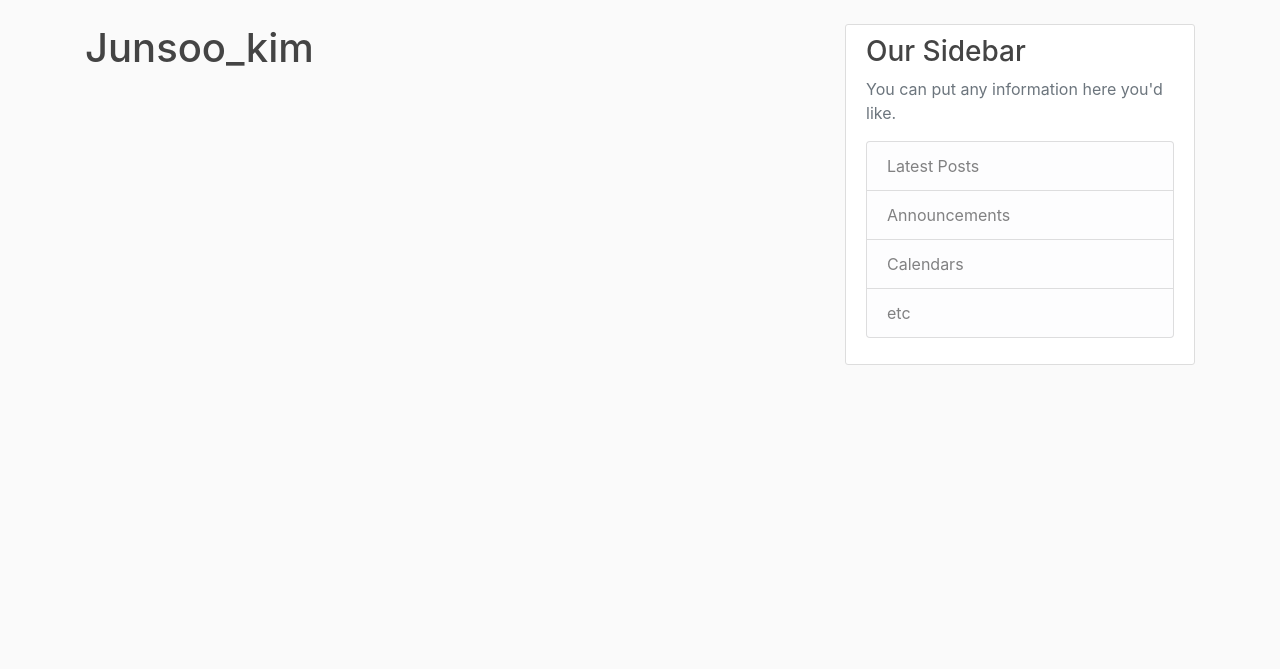
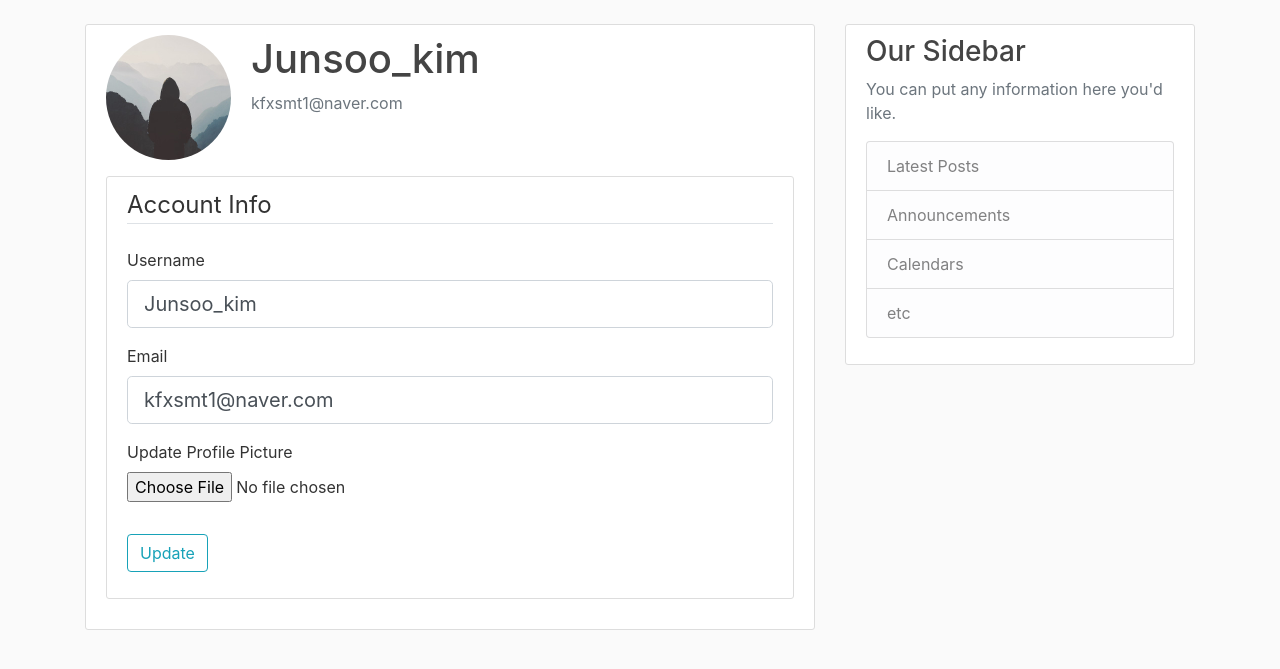
Before and after one commit to Junsoo-cloud/MyBlog, a Flask app: page /account in a window 1280 px wide. Shown: the part 56-725 px from the top of the page. Run offline with Flask 3, Linux system fonts and the light colour scheme; a user stored in the database is signed in; some libraries are stand-ins or nearby versions.

Commit message:
"Flaskblog"
"Flaskblog"

```diff
--- a/flaskblog/forms.py
+++ b/flaskblog/forms.py
@@ -1,8 +1,10 @@
 from flask_wtf import FlaskForm
+from flask_wtf.file import FileField, FileAllowed
 from wtforms import StringField, PasswordField, SubmitField, BooleanField
 from wtforms import validators
 from wtforms.validators import DataRequired, Length, Email, EqualTo, ValidationError
 from flaskblog.models import User
+from flask_login import current_user
 
 
 class RegistrationForm(FlaskForm):
@@ -35,3 +37,25 @@ class LoginForm(FlaskForm):
   password = PasswordField('Password', validators=[DataRequired()])
   remember = BooleanField('Remember Me')
   submit = SubmitField('Login')
+
+
+class UpdateAccountForm(FlaskForm):
+  username = StringField('Username',
+                         validators=[DataRequired(),
+                                     Length(min=2, max=20)])
+  email = StringField('Email', validators=[DataRequired(), Email()])
+  picture = FileField('Update Profile Picture',
+                      validators=[FileAllowed(['jpg', 'png'])])
+  submit = SubmitField('Update')
+
+  def validate_username(self, username):
+    if username.data != current_user.username:
+      user = User.query.filter_by(username=username.data).first()
+      if user:
+        raise ValidationError('Please choose another Username !')
+
+  def validate_email(self, email):
+    if email.data != current_user.email:
+      user = User.query.filter_by(email=email.data).first()
+      if user:
+        raise ValidationError('Please choose another Email !')
--- a/flaskblog/routes.py
+++ b/flaskblog/routes.py
@@ -1,6 +1,6 @@
 from flask import render_template, url_for, flash, redirect, request
 from flaskblog.models import User, Post
-from flaskblog.forms import RegistrationForm, LoginForm
+from flaskblog.forms import RegistrationForm, LoginForm, UpdateAccountForm
 from flaskblog import app, db, bcrypt
 from flask_login import login_user, current_user, logout_user, login_required
 
@@ -19,7 +19,6 @@ posts = [{
 
 @app.route("/")
 @app.route("/home")
-
 def home():
   return render_template('home.html', posts=posts)
 
@@ -72,7 +71,23 @@ def logout():
   return redirect(url_for('home'))
 
 
-@app.route("/account")
+@app.route("/account", methods=['GET', 'POST'])
 @login_required
 def account():
-  return render_template('account.html', title='Account')
+  form = UpdateAccountForm()
+  if form.validate_on_submit():
+    current_user.username = form.username.data
+    current_user.email = form.email.data
+    db.session.commit()
+    flash('Your accout has been updated!', 'success')
+    return redirect(url_for('account'))
+  elif request.method == "GET":
+    form.username.data = current_user.username
+    form.email.data = current_user.email
+
+  image_file = url_for('static',
+                       filename='profile_pics/' + current_user.image_file)
+  return render_template('account.html',
+                         title='Account',
+                         image_file=image_file,
+                         form=form)
--- a/flaskblog/templates/account.html
+++ b/flaskblog/templates/account.html
@@ -1,4 +1,60 @@
-{% extends "layout.html" %}"}
+{% extends "layout.html" %}
 {% block content %}
-  <h1> {{ current_user.username }} </h1>
+    <div class="content-section">
+      <div class="media">
+        <a href = "{{ url_for('account') }}">
+        <img class="rounded-circle account-img" src="{{ image_file }}" href={{ url_for('account') }}>
+        </a>
+        <div class="media-body">
+          <h2 class="account-heading">{{ current_user.username }}</h2>
+          <p class="text-secondary">{{ current_user.email }}</p>
+        </div>
+      </div>
+      <div class="content-section">
+          <form method="POST" action="" enctype="multipart/form-data">
+              {{ form.hidden_tag() }}
+              <fieldset class="form-group">
+                  <legend class="border-bottom mb-4">Account Info</legend>
+                  <div class="form-group">
+                      {{ form.username.label(class="form-control-label") }}
+                      {% if form.username.errors %}
+                          {{ form.username(class="form-control form-control-lg is-invalid") }}
+                          <div class="invalid-feedback">
+                              {% for error in form.username.errors %}
+                                  <span>{{ error }}</span>
+                              {% endfor %}
+                          </div>
+                      {% else %}
+                          {{ form.username(class="form-control form-control-lg") }}
+                      {% endif %}
+                  </div>
+                  <div class="form-group">
+                      {{ form.email.label(class="form-control-label") }}
+                      {% if form.email.errors %}
+                          {{ form.email(class="form-control form-control-lg is-invalid") }}
+                          <div class="invalid-feedback">
+                              {% for error in form.email.errors %}
+                                  <span>{{ error }}</span>
+                              {% endfor %}
+                          </div>
+                      {% else %}
+                          {{ form.email(class="form-control form-control-lg") }}
+                      {% endif %}
+                  </div>
+                  <div class="form-group">
+                    {{ form.picture.label() }}
+                    {{ form.picture(class="form-control-file") }}
+                    {% if form.picture.errors %}
+                      {% for error in form.picture.errors %}
+                          <span class="text-danger">{{ error }}</span></br>
+                      {% endfor %}
+                    {% endif %}
+                  </div>
+              </fieldset>
+              <div class="form-group">
+                  {{ form.submit(class="btn btn-outline-info") }}
+              </div>
+          </form>
+      </div>
+    </div>
 {% endblock content %}
--- a/main.py
+++ b/main.py
@@ -5,5 +5,14 @@ if __name__ == '__main__':
 # 827 5
 # 1905
 
-# https://www.youtube.com/watch?v=CSHx6eCkmv0&list=PL-osiE80TeTs4UjLw5MM6OjgkjFeUxCYH&index=6 19분25초
+# https://www.youtube.com/watch?v=CSHx6eCkmv0&list=PL-osiE80TeTs4UjLw5MM6OjgkjFeUxCYH&index=7 26분
 # https://www.elancer.co.kr/blog/view?seq=162 PHP 관한블로그
+
+# https://www.geeksforgeeks.org/post-redirect-get-prg-design-pattern/ POST GET pattern
+'''
+This line of code represents an HTML form element.
+
+The method="POST" attribute specifies that the form data will be sent to the server using the POST HTTP method, which is commonly used for submitting data to a server.
+The action="" attribute defines the URL where the form data will be submitted. In this case, the empty string means that the form will be submitted to the current URL.
+The enctype="multipart/form-data" attribute specifies how the form data should be encoded before sending it to the server. It is used when the form includes file upload fields, allowing files to be uploaded along with other form data.
+'''
```
Also changed, not shown: flaskblog/static/profile_pics/default.jpg (added), instance/site.db, 1 other file.
